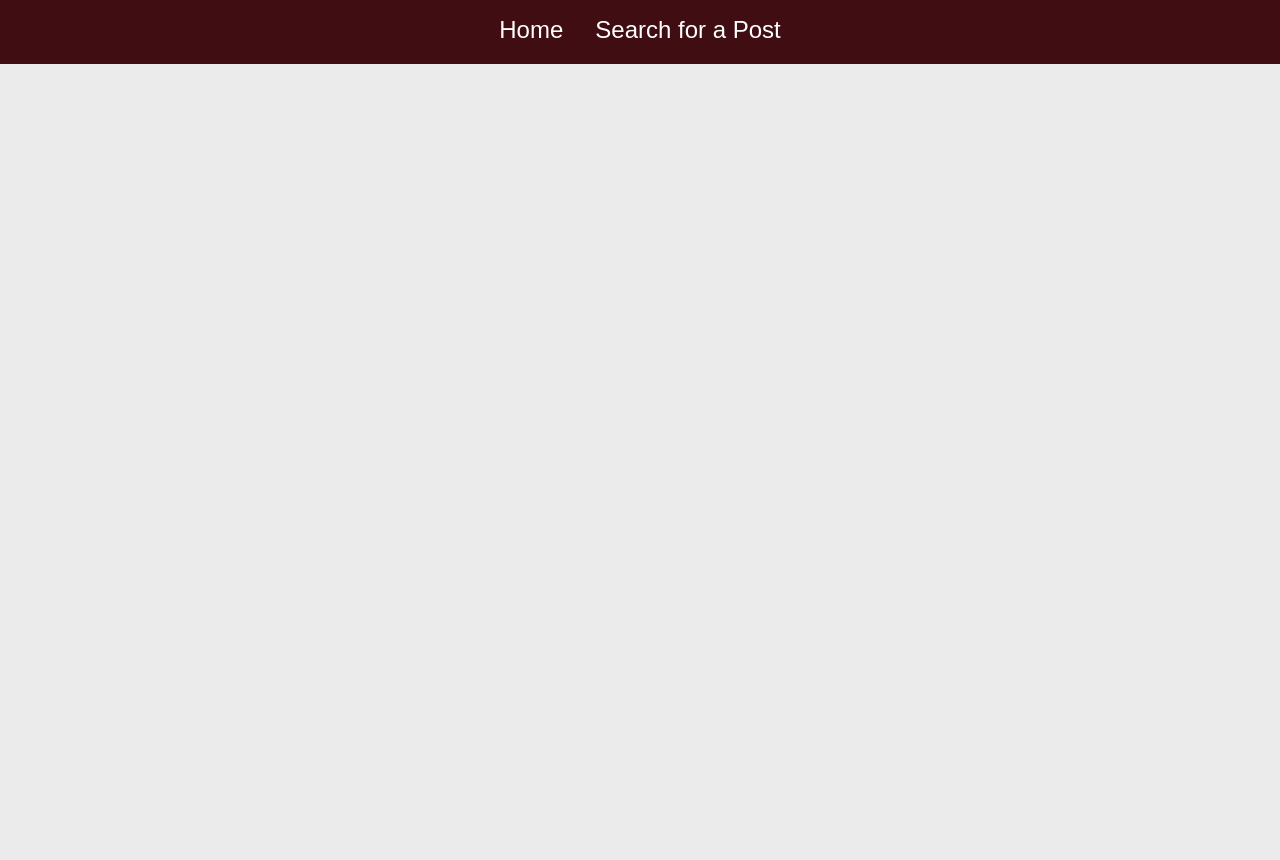
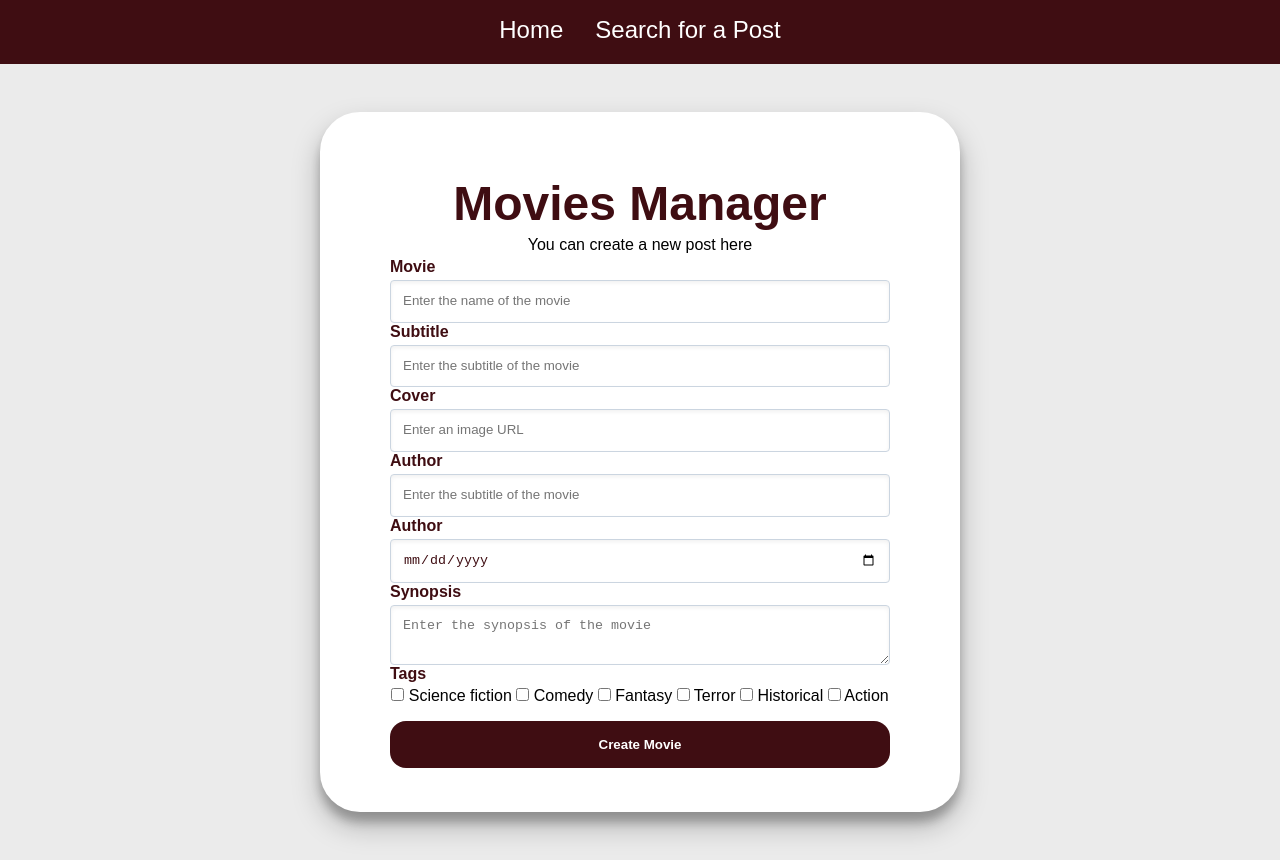
Before and after one commit to PaoAguilar/trainee03, a plain HTML site: page postManager.html in a window 1280 px wide. Before the commit the page ends 800 px from the top, so only its background shows below. Drawn offline with Linux system fonts and the light colour scheme.

Commit message:
form styles

```diff
--- a/css/styles.css
+++ b/css/styles.css
@@ -167,3 +167,78 @@ img {
   /* justify-content: center; */
   align-items: center;
 }
+
+.post-manager {
+  /* padding: 2rem 4rem 2rem 4rem;
+  display: flex;
+  justify-content: center;
+  padding: 3rem; */
+  border: 2px solid white;
+  border-radius: 40px;
+  box-shadow: 0 14px 28px rgba(0, 0, 0, 0.25), 0 10px 10px rgba(0, 0, 0, 0.22);
+  display: flex;
+  flex-direction: column;
+  justify-content: space-around;
+  min-height: 700px;
+  padding: 60px 68px 40px;
+  background-color: white;
+  width: 40rem;
+  text-align: center;
+}
+
+.elements-container {
+  display: flex;
+  justify-content: center;
+  padding: 3rem;
+}
+
+.container-grid {
+  display: grid;
+  grid-template-columns: repeat(auto-fit, minmax(240px, 1fr));
+  grid-gap: 1rem;
+}
+
+.label {
+  font-weight: bold;
+  display: flex;
+  color: #3f0d12;
+  margin-bottom: 0.25rem;
+}
+
+.input {
+  display: block;
+  width: 100%;
+  color: #3f0d12;
+  border: 1px solid #cbd5e0;
+  line-height: 1.25;
+  background-color: white;
+  padding: 0.75rem;
+  border-radius: 0.25rem;
+  box-shadow: inset 0 2px 4px 0 rgba(0, 0, 0, 0.06);
+}
+
+.input:focus {
+  outline: none;
+  border: 1px solid #a0aec0;
+  box-shadow: 0 1px 3px 0 rgba(0, 0, 0, 0.1), 0 1px 2px 0 rgba(0, 0, 0, 0.06);
+  background-clip: padding-box;
+}
+
+.create-button {
+  background-color: #3f0d12;
+  padding: 1rem 2rem;
+  border: none;
+  border-radius: 1rem;
+  color: white;
+  cursor: pointer;
+  font-weight: bold;
+  width: 100%;
+  display: block;
+  margin-top: 1rem;
+  justify-content: center;
+  outline: none;
+}
+
+.create-button:hover {
+  background-color: #701922;
+}
--- a/postManager.html
+++ b/postManager.html
@@ -3,7 +3,7 @@
   <head>
     <meta charset="UTF-8" />
     <meta name="viewport" content="width=device-width, initial-scale=1.0" />
-    <link rel="stylesheet" href="./css/styles.css">
+    <link rel="stylesheet" href="./css/styles.css" />
     <title>Posts Manager</title>
   </head>
   <body>
@@ -11,6 +11,89 @@
       <a id="home" href="">Home</a>
       <a id="search" href="">Search for a Post</a>
     </section>
+    <section class="elements-container">
+      <div class="post-manager">
+        <h2 class="title">Movies Manager</h2>
+        <p>You can create a new post here</p>
+      <form action="#" class="form">
+        <div class="container-grid">
+          <div class="wrap-elements">
+            <!-- TITLE -->
+            <div class="input-group">
+              <label for="name" class="label">Movie</label>
+              <input
+                id="name"
+                placeholder="Enter the name of the movie"
+                type="text"
+                class="input"
+              />
+            </div>
+            <!-- SUBTITLE -->
+            <div class="input-group">
+              <label for="name" class="label">Subtitle</label>
+              <input
+                id="name"
+                placeholder="Enter the subtitle of the movie"
+                type="text"
+                class="input"
+              />
+            </div>
+            <!-- URL -->
+            <div class="input-group">
+              <label for="name" class="label">Cover</label>
+              <input
+                id="name"
+                placeholder="Enter an image URL"
+                type="text"
+                class="input"
+              />
+            </div>
+             <!-- AUTHOR -->
+             <div class="input-group">
+              <label for="name" class="label">Author</label>
+              <input
+                id="name"
+                placeholder="Enter the subtitle of the movie"
+                type="text"
+                class="input"
+              />
+            </div>
+            <!-- CREATION DATE -->
+            <div class="input-group">
+              <label for="name" class="label">Author</label>
+              <input
+                id="name"
+                placeholder="Enter the subtitle of the movie"
+                type="date"
+                class="input"
+              />
+            </div>
+            <!-- CONTENT -->
+            <div class="input-group">
+              <label for="content" class="label">Synopsis</label>
+              <textarea
+                id="content"
+                placeholder="Enter the synopsis of the movie"
+                type="text"
+                class="input"
+              ></textarea>
+            </div>
+            <!-- TAGS -->
+            <div class="input-group">
+              <label for="name" class="label">Tags</label>
+              <input type="checkbox" id="science-fiction" value="1" />  Science fiction
+              <input type="checkbox" id="comedy" value="2" /> Comedy
+              <input type="checkbox" id="fantasy" value="3" />  Fantasy
+              <input type="checkbox" id="terror" value="4" />  Terror
+              <input type="checkbox" id="historical" value="5" />  Historical
+              <input type="checkbox" id="action" value="6" />  Action
+            </div>
+          </div>
+        </div>
+        <button type="submit" class="create-button">Create Movie</button>
+      </form>
+    </div>
+    </section>
     <script type="module" src="./js/postManager.js"></script>
   </body>
 </html>
```
